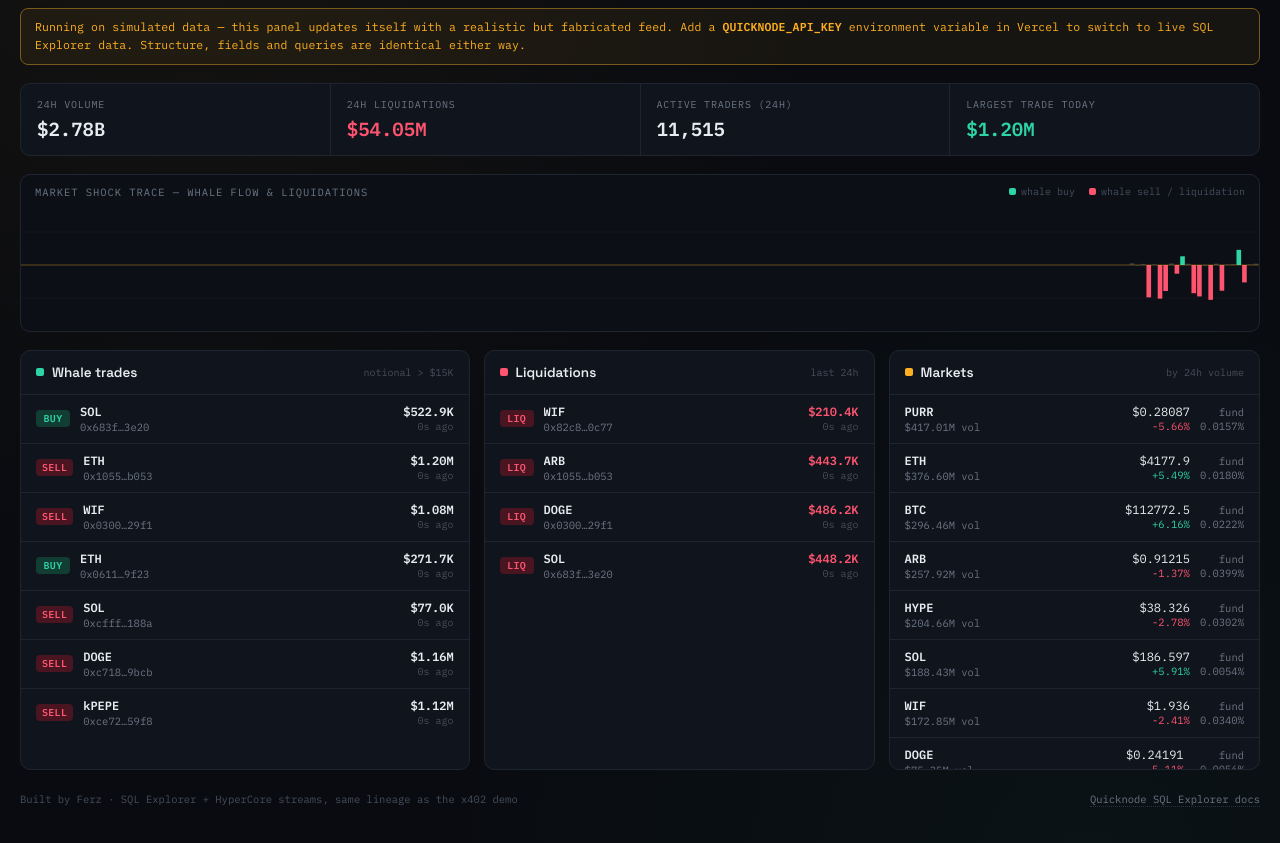
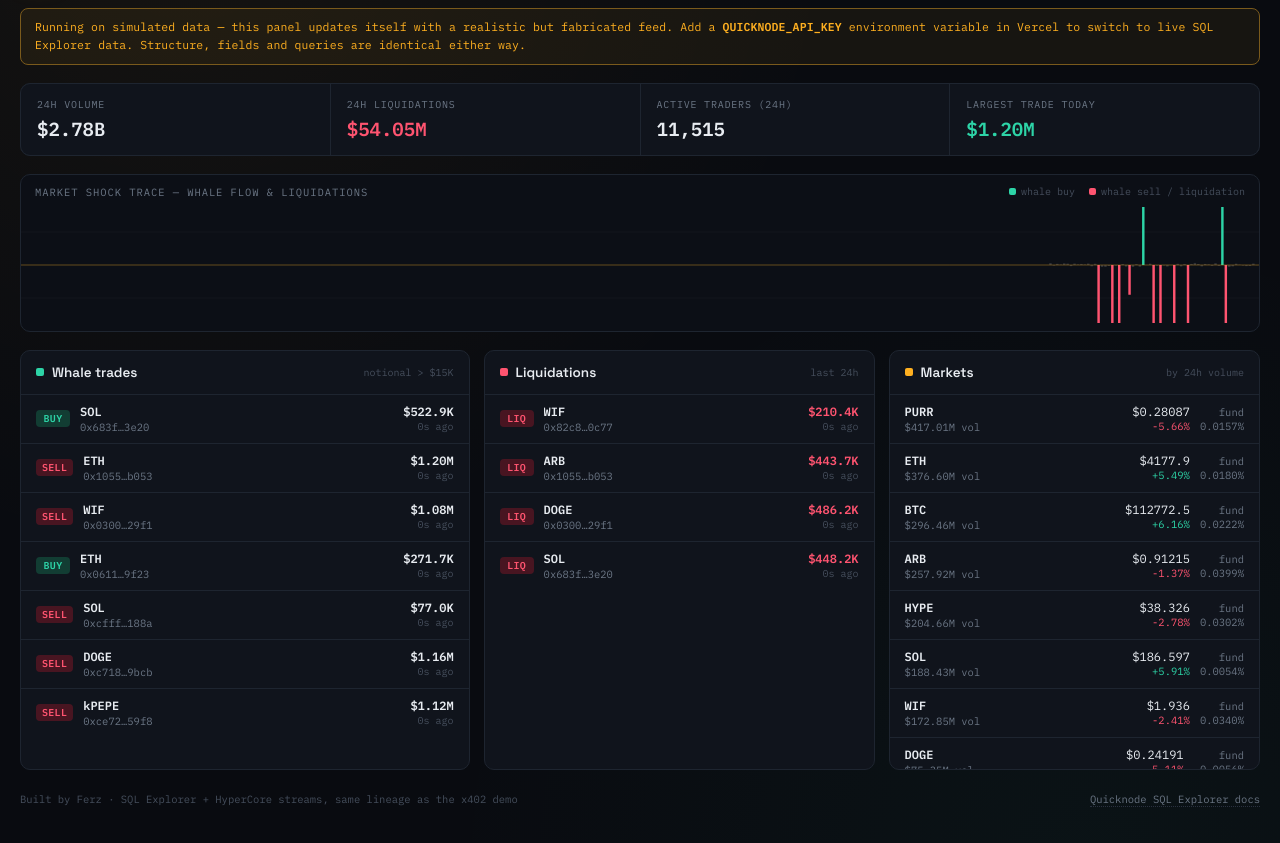
Before and after one commit to ferzerz5-lab/hyperpulse, a website: page index.html in a window 1280 px wide. Shown: the part 85-928 px from the top of the page. Drawn offline with Linux system fonts and the light colour scheme; no server answers.

Commit message:
Update index.html

```diff
--- a/index.html
+++ b/index.html
@@ -379,7 +379,7 @@
   var canvas = document.getElementById("seismo");
   var ctx = canvas.getContext("2d");
   var trace = []; // {v: -1..1, c: 'up'|'down'|'idle'}
-  var TRACE_LEN = 220;
+  var TRACE_LEN = 360;
   for(var i=0;i<TRACE_LEN;i++) trace.push({v:0, c:"idle"});
 
   function pushTrace(v, c){
@@ -436,12 +436,12 @@
   var idleCounter = 0;
   function seismoLoop(){
     idleCounter++;
-    // Idle-tick rate controls how fast the whole trace scrolls (buffer
-    // length ÷ this rate = seconds of history visible). Slowed from every
-    // 3 frames to every 24 once gRPC started delivering bursts of several
-    // trades within the same second — at the old speed, a real spike would
-    // scroll off-screen in ~11s, too fast to actually see.
-    if(idleCounter % 24 === 0) idleTick(); // ambient noise trickle
+    // Buffer is 360 slots. At 6 frames/tick (~10 ticks/sec) that's a ~36s
+    // visible window — fast enough to feel live, slow enough that a spike
+    // from a few seconds ago is still on screen when you look at it.
+    // (Previous version at every-3-frames gave spikes ~11s before scrolling
+    // off; every-24-frames fixed that but felt sluggish. This splits it.)
+    if(idleCounter % 6 === 0) idleTick(); // ambient noise trickle
     drawSeismo();
     requestAnimationFrame(seismoLoop);
   }
@@ -487,7 +487,13 @@
     while(body.children.length > 40) body.removeChild(body.lastChild);
 
     if(isNew){
-      var v = Math.min(1, Math.max(0.15, trade.notional_usd / 2000000));
+      // Divisor and floor rescaled — the old /2000000 assumed trades far
+      // bigger than what actually clears the $15K threshold, so nearly
+      // every real trade floored out at the same tiny height and looked
+      // flat. /150000 with a 0.35 floor means a $15K trade still reads as
+      // a clearly visible bar, and size differences up to ~$150K actually
+      // show up as different heights instead of everything looking the same.
+      var v = Math.min(1, Math.max(0.35, trade.notional_usd / 150000));
       pushTrace(side === "buy" ? v : -v, side === "buy" ? "up" : "down");
     }
   }
@@ -506,7 +512,10 @@
     while(body.children.length > 40) body.removeChild(body.lastChild);
 
     if(isNew){
-      var v = Math.min(1, Math.max(0.3, liq.notional / 1000000));
+      // Same rescale — most liquidations coming through are small (tens to
+      // low thousands of dollars), so the old /1000000 divisor meant this
+      // almost never rose above its own floor either.
+      var v = Math.min(1, Math.max(0.35, liq.notional / 20000));
       pushTrace(-v, "down");
     }
   }
```
